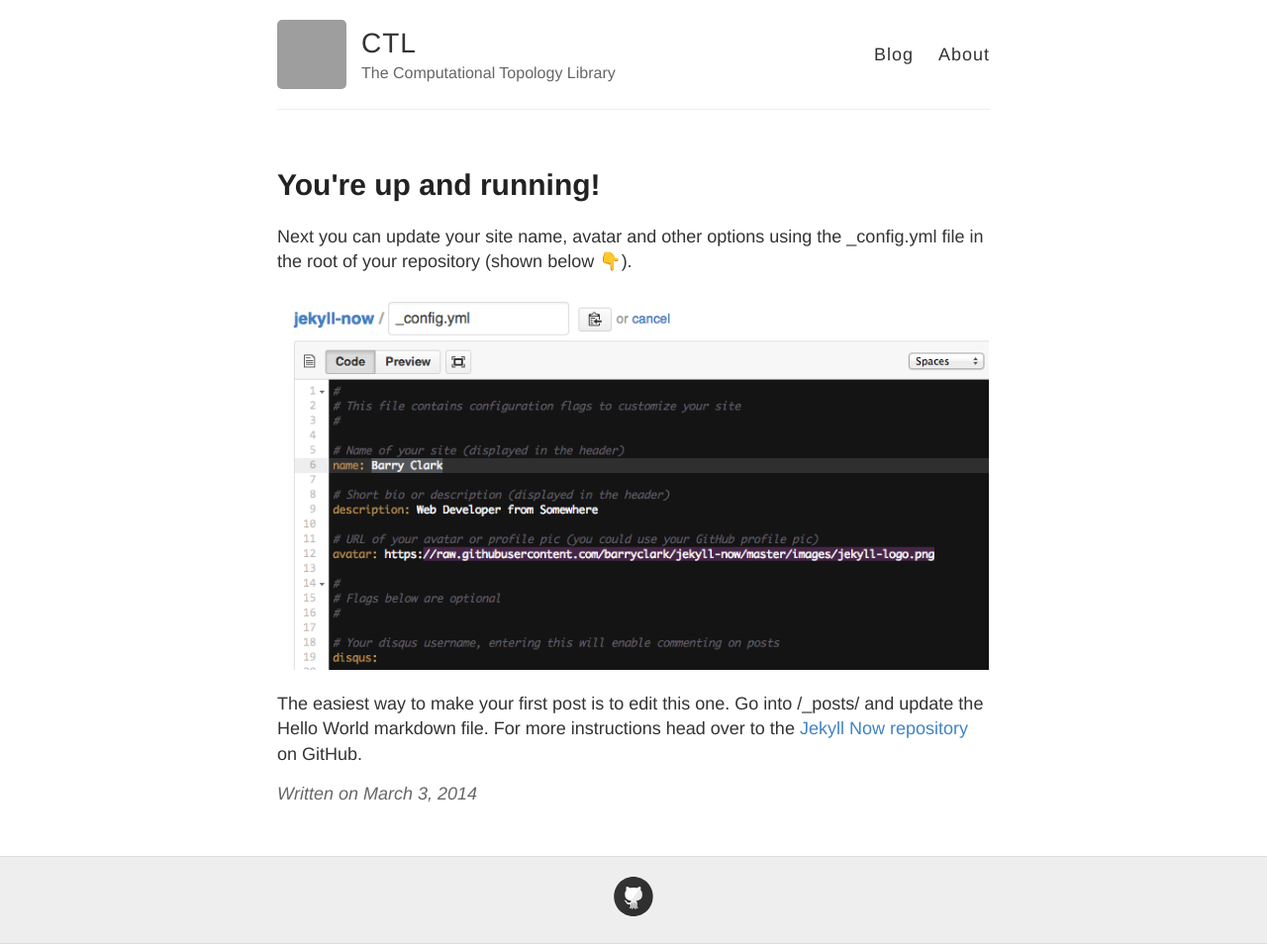
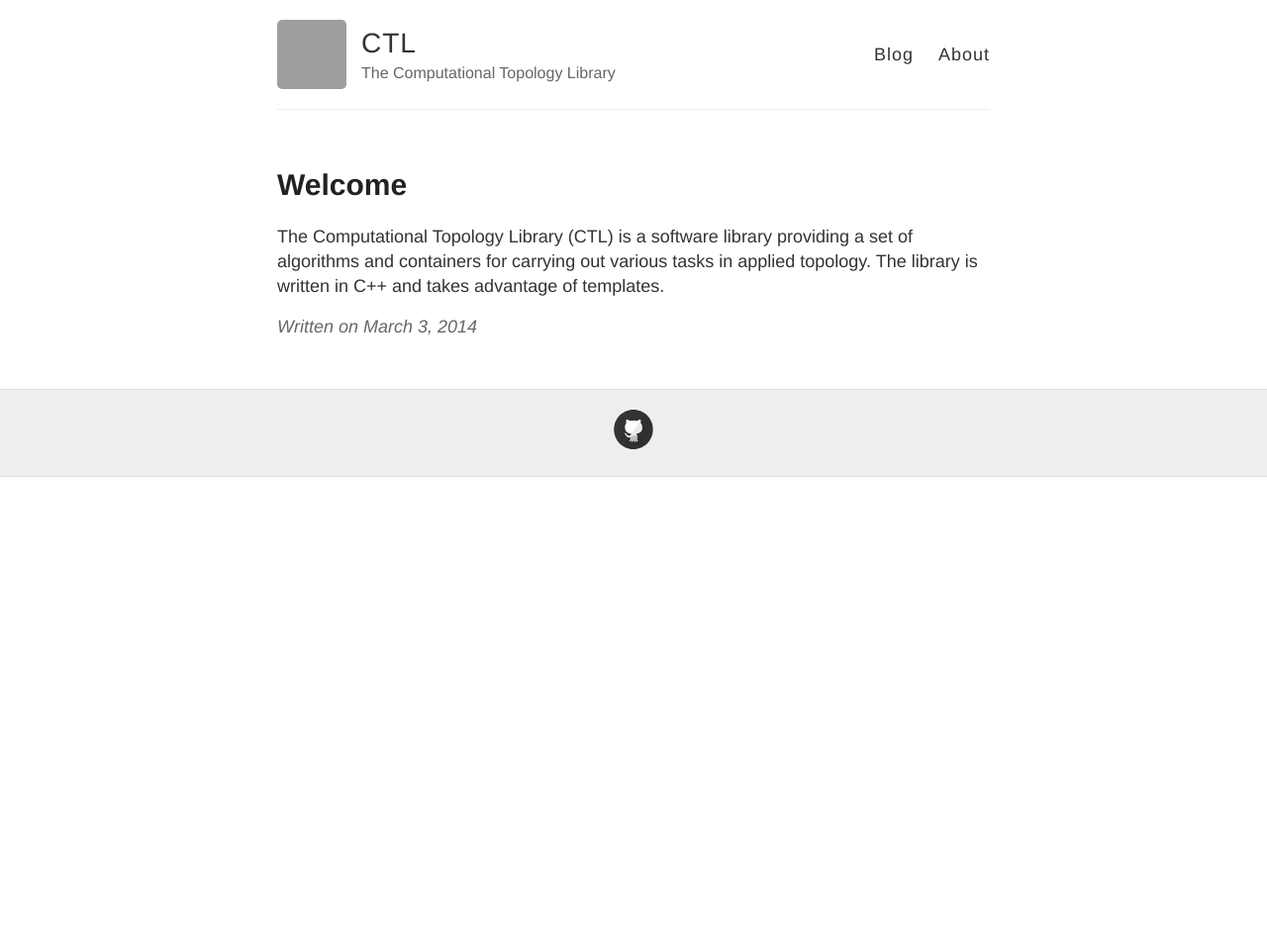
Before and after one commit to appliedtopology/ctl, a Jekyll site: the page built from _posts/2014-3-3-Hello-World.md, in a window 1280 px wide. Shown: the whole page at 99% size. Built offline with Jekyll 4.4.1, drawn with Linux system fonts in a browser that asks for light colours; emoji names are drawn with the system emoji font; after the commit the page ends 900 px from its top, so only the background shows below that; grey boxes are pictures that could not be loaded.

Commit message:
Updated 2014-3-3-Hello-World.md

```diff
--- a/_posts/2014-3-3-Hello-World.md
+++ b/_posts/2014-3-3-Hello-World.md
@@ -1,10 +1,7 @@
 ---
 layout: post
-title: You're up and running!
+title: Welcome
+published: true
 ---
 
-Next you can update your site name, avatar and other options using the _config.yml file in the root of your repository (shown below :point_down:).
-
-![_config.yml]({{ site.baseurl }}/images/config.png)
-
-The easiest way to make your first post is to edit this one. Go into /_posts/ and update the Hello World markdown file. For more instructions head over to the [Jekyll Now repository](https://github.com/barryclark/jekyll-now) on GitHub.
+The Computational Topology Library (CTL) is a software library providing a set of algorithms and containers for carrying out various tasks in applied topology. The library is written in C++ and takes advantage of templates.
```
